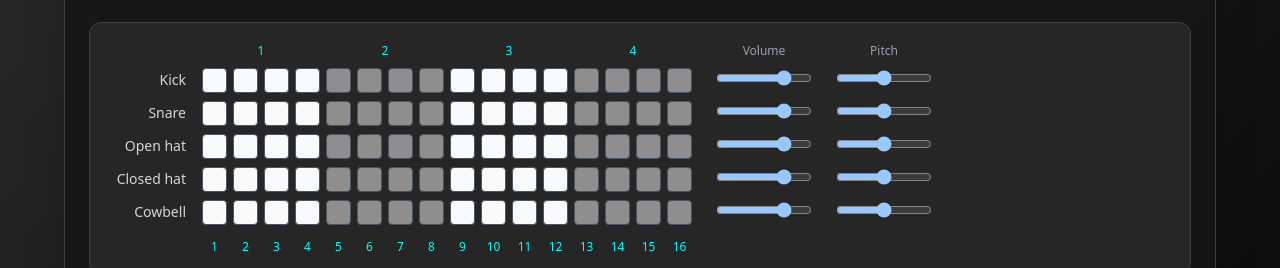
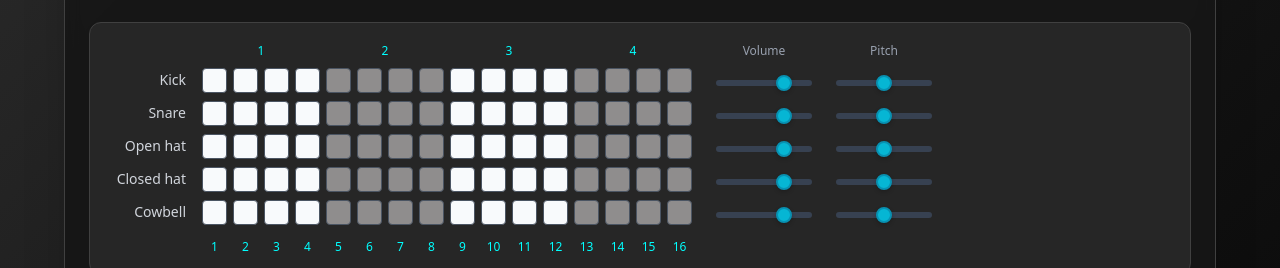
Before and after one commit to CornilPatidar/Beat-Maker-Lite-React, a React (Vite) app: page / in a window 1280 px wide. Shown: the part 318-586 px from the top of the page. Built offline with nearby package versions, Linux system fonts and the light colour scheme; no server answers.

Commit message:
Update App.css

```diff
--- a/src/App.css
+++ b/src/App.css
@@ -5,7 +5,63 @@
   text-align: center;
 }
 
+/* Custom styling for range input sliders */
+input[type="range"] {
+  -webkit-appearance: none;
+  appearance: none;
+  background: transparent;
+  cursor: pointer;
+  height: 6px;
+  border-radius: 3px;
+  background: #374151; /* Dark gray background */
+  outline: none;
+}
 
+/* Webkit browsers (Chrome, Safari, Edge) */
+input[type="range"]::-webkit-slider-thumb {
+  -webkit-appearance: none;
+  appearance: none;
+  height: 16px;
+  width: 16px;
+  border-radius: 50%;
+  background: #06b6d4; /* Cyan color to match the app theme */
+  border: 2px solid #0891b2;
+  cursor: pointer;
+  box-shadow: 0 2px 4px rgba(0, 0, 0, 0.2);
+}
+
+/* Firefox */
+input[type="range"]::-moz-range-thumb {
+  height: 16px;
+  width: 16px;
+  border-radius: 50%;
+  background: #06b6d4; /* Cyan color to match the app theme */
+  border: 2px solid #0891b2;
+  cursor: pointer;
+  box-shadow: 0 2px 4px rgba(0, 0, 0, 0.2);
+  border: none;
+}
+
+/* Track styling for Firefox */
+input[type="range"]::-moz-range-track {
+  height: 6px;
+  border-radius: 3px;
+  background: #374151; /* Dark gray background */
+  border: none;
+}
+
+/* Focus states */
+input[type="range"]:focus {
+  outline: none;
+}
+
+input[type="range"]:focus::-webkit-slider-thumb {
+  box-shadow: 0 0 0 3px rgba(6, 182, 212, 0.3);
+}
+
+input[type="range"]:focus::-moz-range-thumb {
+  box-shadow: 0 0 0 3px rgba(6, 182, 212, 0.3);
+}
 
 @keyframes logo-spin {
   from {
```
